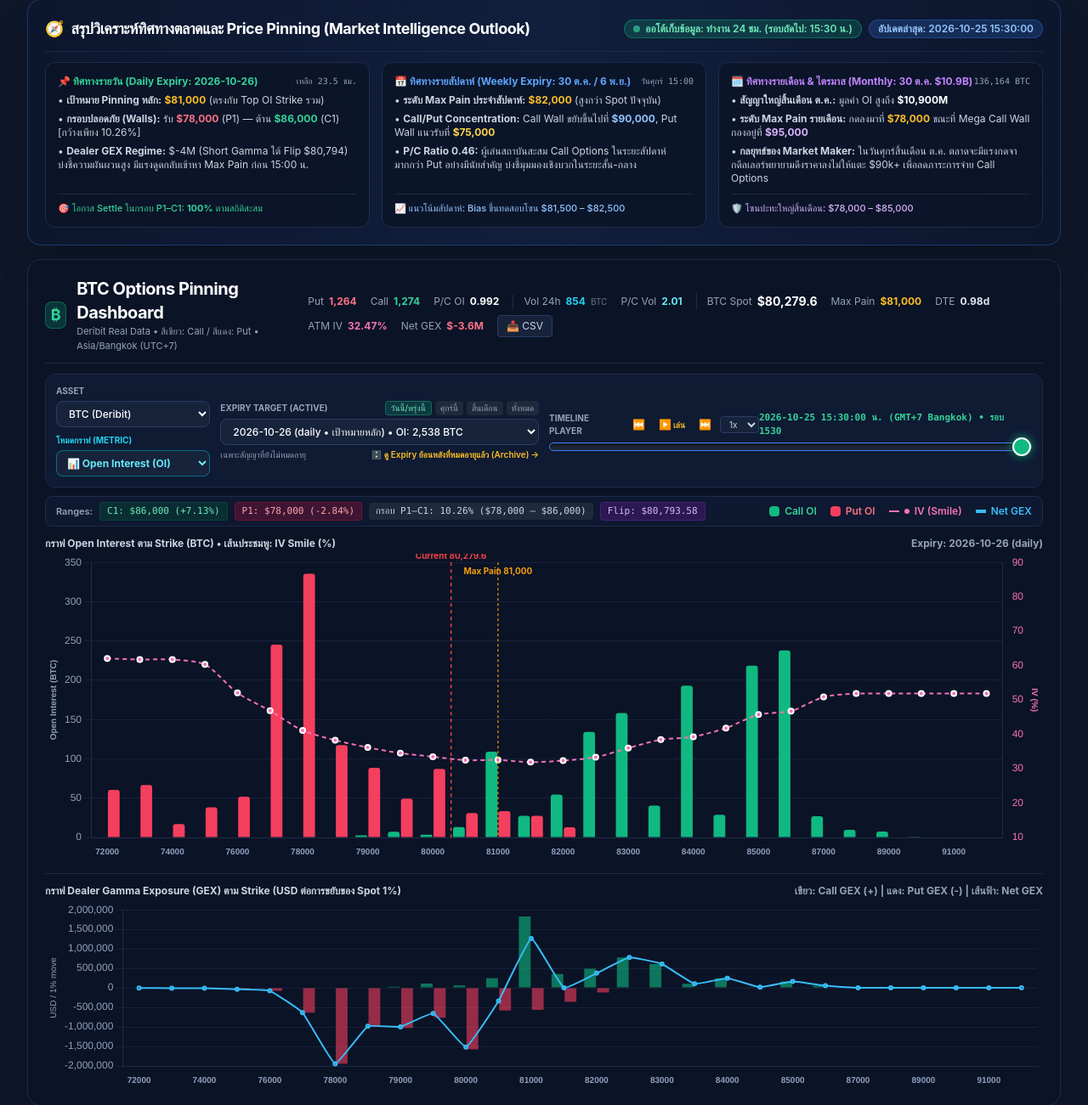
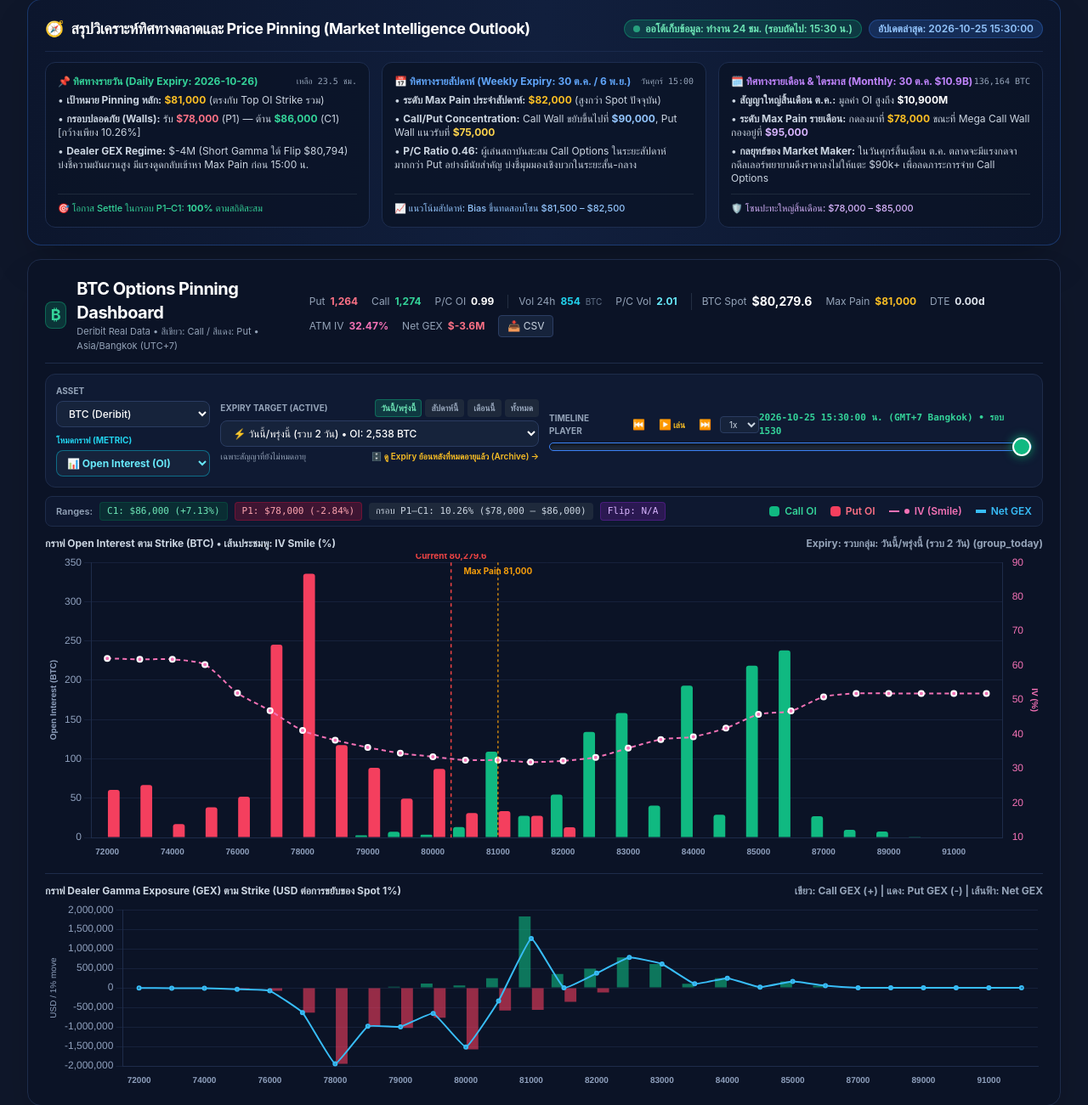
Before and after one commit to Oatloveaild/btc-options-pinning, a FastAPI app: page / in a window 1280 px wide. Shown: the part 141-1442 px from the top of the page at 85% size. Run offline with FastAPI, Linux system fonts and the light colour scheme; data comes from the database, SQL or seed files in the repository; some libraries are stand-ins or nearby versions.

Commit message:
Aggregate expiry groups (Today/Tmrw, Weekly, Monthly, All): web/templates/latest.html

```diff
--- a/web/templates/latest.html
+++ b/web/templates/latest.html
@@ -233,10 +233,10 @@
         <div class="flex items-center justify-between mb-1">
           <label class="text-[10px] uppercase font-bold text-slate-400">Expiry Target (Active)</label>
           <div class="flex space-x-1 text-[10px]">
-            <button onclick="selectGrouping('today')" id="grpToday" class="px-1.5 py-0.2 rounded bg-emerald-500/20 text-emerald-300 border border-emerald-500/40">วันนี้/พรุ่งนี้</button>
-            <button onclick="selectGrouping('weekly')" id="grpWeekly" class="px-1.5 py-0.2 rounded bg-slate-800 text-slate-400 hover:text-white">ศุกร์นี้</button>
-            <button onclick="selectGrouping('monthly')" id="grpMonthly" class="px-1.5 py-0.2 rounded bg-slate-800 text-slate-400 hover:text-white">สิ้นเดือน</button>
-            <button onclick="selectGrouping('all')" id="grpAll" class="px-1.5 py-0.2 rounded bg-slate-800 text-slate-400 hover:text-white">ทั้งหมด</button>
+            <button onclick="selectGrouping('group_today')" id="grpToday" class="px-1.5 py-0.5 rounded bg-emerald-500/20 text-emerald-300 border border-emerald-500/40 font-semibold transition">วันนี้/พรุ่งนี้</button>
+            <button onclick="selectGrouping('group_weekly')" id="grpWeekly" class="px-1.5 py-0.5 rounded bg-slate-800 text-slate-400 hover:text-white border border-transparent font-semibold transition">สัปดาห์นี้</button>
+            <button onclick="selectGrouping('group_monthly')" id="grpMonthly" class="px-1.5 py-0.5 rounded bg-slate-800 text-slate-400 hover:text-white border border-transparent font-semibold transition">เดือนนี้</button>
+            <button onclick="selectGrouping('all')" id="grpAll" class="px-1.5 py-0.5 rounded bg-slate-800 text-slate-400 hover:text-white border border-transparent font-semibold transition">ทั้งหมด</button>
           </div>
         </div>
         <select id="expiryPicker" onchange="onExpiryChange(this.value)" class="w-full bg-[#16233b] border border-[#2a3c61] text-white text-xs rounded-lg px-2.5 py-1.5 focus:outline-none focus:border-emerald-500 font-medium">
@@ -770,23 +770,45 @@
   let chartOI = null;
   let chartGEX = null;
   let currentMetricView = 'oi';
+  let activeGroups = {};
   let activeExpiriesList = [];
+  let currentTargetKey = 'group_today';
 
   function updateExpiryPicker() {
     const picker = document.getElementById('expiryPicker');
-    if (!picker || !activeExpiriesList || activeExpiriesList.length === 0) return;
-    const curVal = picker.value;
+    if (!picker) return;
+    const curVal = currentTargetKey || picker.value || 'group_today';
 
-    const totalMetricSum = activeExpiriesList.reduce((acc, e) => {
-      return acc + (currentMetricView === 'volume' ? (e.latest_total_volume || 0) : (e.latest_total_oi || 0));
-    }, 0);
+    let html = '';
 
-    const aggLabel = currentMetricView === 'volume'
-      ? `🌐 รวมทุก Expiry ในอนาคต (All Aggregated) • Vol: ${Math.round(totalMetricSum).toLocaleString()} BTC`
-      : `🌐 รวมทุก Expiry ในอนาคต (All Aggregated) • OI: ${Math.round(totalMetricSum).toLocaleString()} BTC`;
+    // OptGroup 1: รวบกลุ่ม (Aggregated Groups)
+    html += '<optgroup label="⚡ รวบข้อมูลเป็นกลุ่ม (Aggregated Groups)">';
+    const groupKeys = ['group_today', 'group_weekly', 'group_monthly', 'all'];
+    const groupTitles = {
+      'group_today': '⚡ วันนี้/พรุ่งนี้ (รวบ 2 วัน)',
+      'group_weekly': '📅 สัปดาห์นี้ (รวบถึงศุกร์นี้)',
+      'group_monthly': '🗓️ เดือนนี้ (รวบทั้งเดือน)',
+      'all': '🌐 รวมทุก Expiry ในอนาคต (All Aggregated)'
+    };
 
-    let html = `<option value="all">${aggLabel}</option>`;
+    groupKeys.forEach(k => {
+      const g = activeGroups[k];
+      let metricText = '';
+      if (g) {
+        if (currentMetricView === 'volume') {
+          metricText = ` • Vol: ${Math.round(g.latest_total_volume || 0).toLocaleString()} BTC`;
+        } else {
+          metricText = ` • OI: ${Math.round(g.latest_total_oi || 0).toLocaleString()} BTC`;
+        }
+      }
+      const title = groupTitles[k] || k;
+      html += `<option value="${k}">${title}${metricText}</option>`;
+    });
+    html += '</optgroup>';
 
+    // OptGroup 2: สัญญารายตัว (Single Expiries)
+    if (activeExpiriesList && activeExpiriesList.length > 0) {
+      html += '<optgroup label="🎯 สัญญารายวัน/เดี่ยว (Single Expiries)">';
       activeExpiriesList.forEach(e => {
         let tag = e.expiry_type || '';
         if (e.expiry_date === '{{ snap.expiry_date }}') tag += ' • เป้าหมายหลัก';
@@ -805,10 +827,33 @@
 
         html += `<option value="${e.expiry_date}">${e.expiry_date} (${tag})${metricText}</option>`;
       });
+      html += '</optgroup>';
+    }
 
-    html += `<option value="__archive__">🗄️ ดูประวัติ Expiry ที่หมดอายุแล้วทั้งหมด (Archive) →</option>`;
+    html += '<option value="__archive__">🗄️ ดูประวัติ Expiry ที่หมดอายุแล้วทั้งหมด (Archive) →</option>';
     picker.innerHTML = html;
+
     if (curVal) picker.value = curVal;
+    updateGroupingButtonState(curVal);
+  }
+
+  function updateGroupingButtonState(val) {
+    const btnMap = {
+      'group_today': 'grpToday',
+      'group_weekly': 'grpWeekly',
+      'group_monthly': 'grpMonthly',
+      'all': 'grpAll'
+    };
+    ['grpToday', 'grpWeekly', 'grpMonthly', 'grpAll'].forEach(id => {
+      const el = document.getElementById(id);
+      if (el) el.className = 'px-1.5 py-0.5 rounded bg-slate-800 text-slate-400 hover:text-white border border-transparent font-semibold transition';
+    });
+    if (btnMap[val]) {
+      const activeEl = document.getElementById(btnMap[val]);
+      if (activeEl) {
+        activeEl.className = 'px-1.5 py-0.5 rounded bg-emerald-500/20 text-emerald-300 border border-emerald-500/40 font-semibold transition';
+      }
+    }
   }
 
   function changeMetricView(val) {
@@ -1081,24 +1126,19 @@
 
   // Load timeline data
   async function loadTimeline(expiryDate = null) {
-    let url = '/api/timeline?scope=active';
-    if (expiryDate && expiryDate !== 'all') {
-      url += `&expiry_date=${expiryDate}`;
-    }
+    const target = expiryDate || currentTargetKey || 'group_today';
+    currentTargetKey = target;
+    let url = `/api/timeline?scope=active&expiry_date=${encodeURIComponent(target)}`;
 
     try {
       const res = await fetch(url);
       const data = await res.json();
       timelineData = data.snapshots || [];
 
-      if (data.expiries && data.expiries.length > 0) {
-        activeExpiriesList = data.expiries;
+      if (data.groups) activeGroups = data.groups;
+      if (data.expiries) activeExpiriesList = data.expiries;
+
       updateExpiryPicker();
-        if (expiryDate) {
-          const picker = document.getElementById('expiryPicker');
-          if (picker) picker.value = expiryDate;
-        }
-      }
 
       const slider = document.getElementById('timelineSlider');
       if (timelineData.length > 0) {
@@ -1270,48 +1310,11 @@
 
   function selectGrouping(type) {
     pausePlayback();
-    ['grpToday', 'grpWeekly', 'grpMonthly', 'grpAll'].forEach(id => {
-      document.getElementById(id).className = 'px-1.5 py-0.2 rounded bg-slate-800 text-slate-400 hover:text-white';
-    });
-
+    currentTargetKey = type;
     const picker = document.getElementById('expiryPicker');
-    const todayStr = '{{ snap.expiry_date }}';
-
-    if (type === 'today') {
-      document.getElementById('grpToday').className = 'px-1.5 py-0.2 rounded bg-emerald-500/20 text-emerald-300 border border-emerald-500/40';
-      picker.value = todayStr;
-      loadTimeline(todayStr);
-    } else if (type === 'weekly') {
-      document.getElementById('grpWeekly').className = 'px-1.5 py-0.2 rounded bg-blue-500/20 text-blue-300 border border-blue-500/40';
-      let weeklyVal = '2026-10-30';
-      for (let i = 0; i < picker.options.length; i++) {
-        const val = picker.options[i].value;
-        const txt = picker.options[i].text.toLowerCase();
-        if (val >= todayStr && (txt.includes('weekly') || txt.includes('ศุกร์') || val === '2026-10-30')) {
-          weeklyVal = val;
-          break;
-        }
-      }
-      picker.value = weeklyVal;
-      loadTimeline(weeklyVal);
-    } else if (type === 'monthly') {
-      document.getElementById('grpMonthly').className = 'px-1.5 py-0.2 rounded bg-purple-500/20 text-purple-300 border border-purple-500/40';
-      let monthlyVal = '2026-10-30';
-      for (let i = 0; i < picker.options.length; i++) {
-        const val = picker.options[i].value;
-        const txt = picker.options[i].text.toLowerCase();
-        if (val >= todayStr && (txt.includes('monthly') || txt.includes('สิ้นเดือน'))) {
-          monthlyVal = val;
-          break;
-        }
-      }
-      picker.value = monthlyVal;
-      loadTimeline(monthlyVal);
-    } else if (type === 'all') {
-      document.getElementById('grpAll').className = 'px-1.5 py-0.2 rounded bg-emerald-500/20 text-emerald-300 border border-emerald-500/40';
-      picker.value = 'all';
-      loadTimeline('all');
-    }
+    if (picker) picker.value = type;
+    updateGroupingButtonState(type);
+    loadTimeline(type);
   }
 
   function onExpiryChange(val) {
@@ -1320,12 +1323,14 @@
       return;
     }
     pausePlayback();
+    currentTargetKey = val;
+    updateGroupingButtonState(val);
     loadTimeline(val);
   }
 
   document.addEventListener('DOMContentLoaded', () => {
     initCharts();
-    loadTimeline('{{ snap.expiry_date }}');
+    loadTimeline('group_today');
   });
 </script>
 {% endif %}
```
Lines whose indentation alone changed are shown as unchanged.
